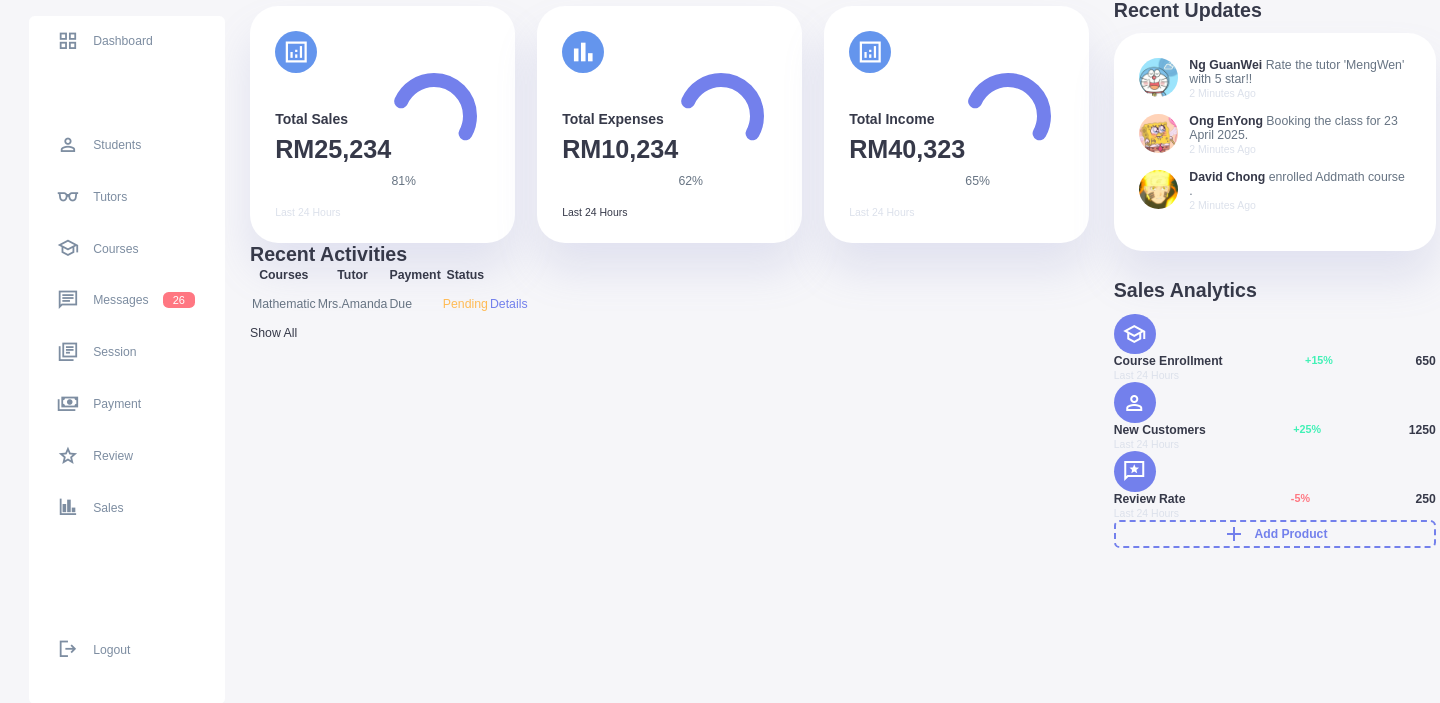
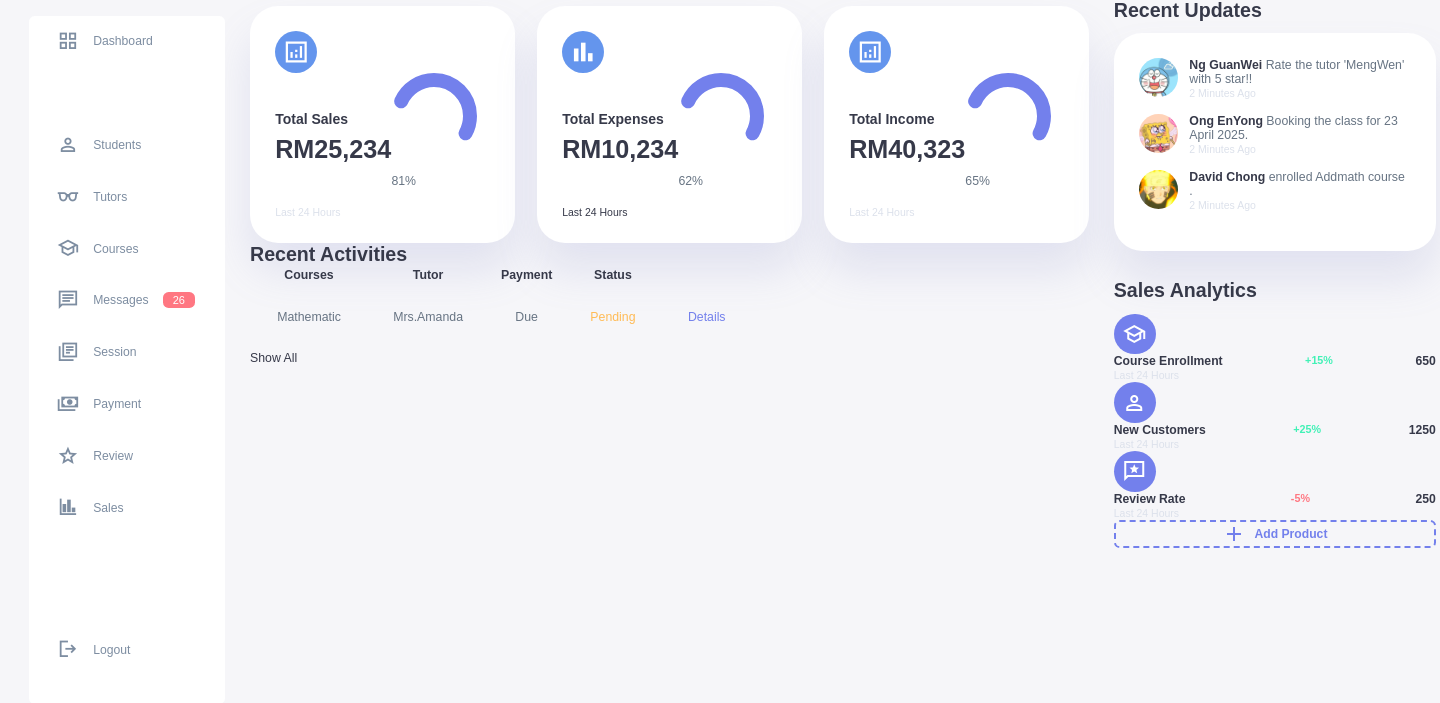
Before and after one commit to eyo20/FYP-Project, a PHP site: page /admin.html in a window 1440 px wide. Shown: the part 74-777 px from the top of the page. Run offline with PHP 8.4, Linux system fonts and the light colour scheme.

Commit message:
Update adminstyle.css

```diff
--- a/adminstyle.css
+++ b/adminstyle.css
@@ -373,6 +373,8 @@ main table tbody td{
     height: 2.8rem;
     border-bottom: 1px solid  rgba(132, 139, 200, 0.18);
     color: #677483;
+    text-align: center;
+    padding:1.8rem;
 }
 
 main table tbody tr:last-child td {
```
